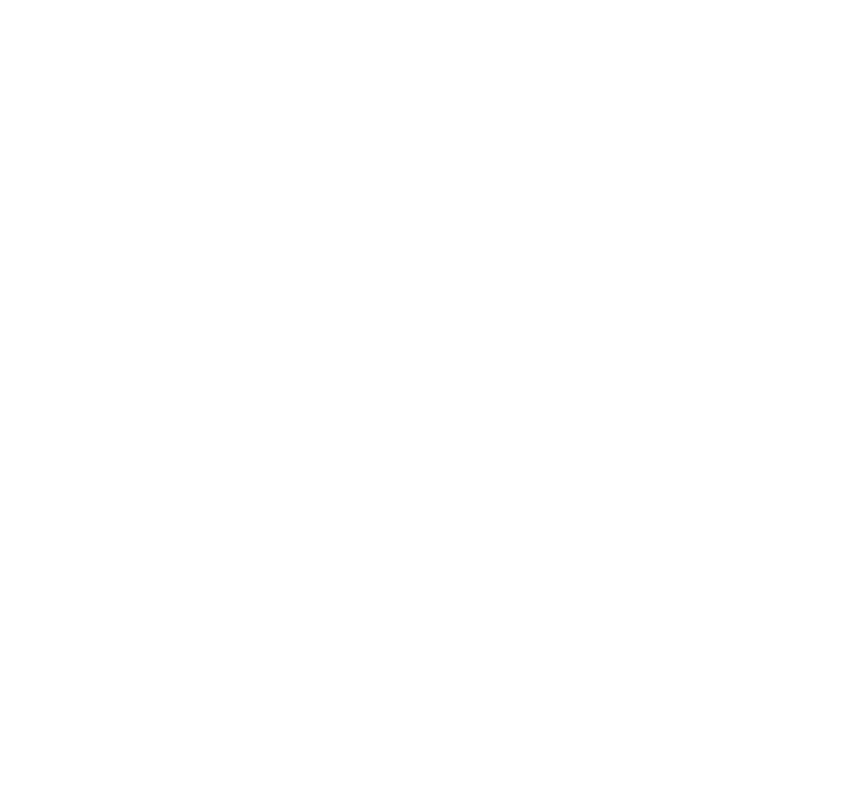
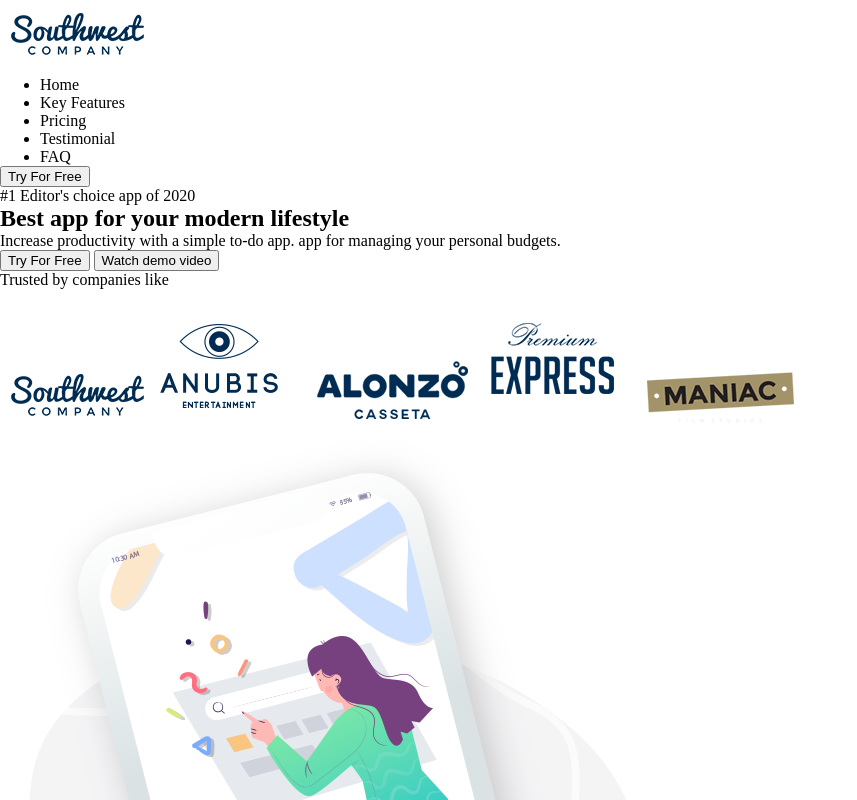
Before and after one commit to Labir852/AppLab, a plain HTML site: page index.html in a window 1280 px wide. Shown: the top 800 px of the page, without its empty margins (0-857 px from the left). Drawn offline with Linux system fonts and the light colour scheme.

Commit message:
wrote html of 2nd banner

```diff
--- a/index.html
+++ b/index.html
@@ -7,5 +7,46 @@
     <link rel="stylesheet" href="style.css" />
     <title>Document</title>
   </head>
-  <body></body>
+  <body>
+    <header>
+      <img src="./AppLab/01. Freebie/company-logo-list-1.png" alt="">
+      <ul>
+        <li>Home</li>
+        <li>Key Features</li>
+        <li>Pricing</li>
+        <li>Testimonial</li>
+        <li>FAQ</li>
+      </ul>
+      <button>Try For Free</button>
+    </header>
+    <section>
+      <div>
+        <p>#1 Editor's choice app of 2020</p>
+        <h1>Best app for your  modern lifestyle</h1>
+        <p>Increase productivity with a simple to-do app. app for managing your personal budgets.</p>
+        <button>Try For Free</button>
+        <button>Watch demo video</button>
+      </div>
+      <div>
+        <p>Trusted by companies like</p>
+        <img src="AppLab/01. Freebie/company-logo-list-1.png" alt="">
+        <img src="AppLab/01. Freebie/company-logo-list-2.png" alt="">
+        <img src="AppLab/01. Freebie/company-logo-list-3.png" alt="">
+        <img src="AppLab/01. Freebie/company-logo-list-4.png" alt="">
+        <img src="AppLab/01. Freebie/company-logo-list-5.png" alt="">
+      </div>
+      <div>
+        <img src="AppLab/01. Freebie/2nd banner left image background.png" alt="">
+      </div>
+      <div>
+        <h1>Awesome apps Features</h1>
+        <p>Increase productivity with a simple to-do app. app for managing your personal budgets. </p>
+        <img src="AppLab/01. Freebie/group-logo-text-feature-1-clock.png" alt="">
+        <h3>Fast Performance</h3>
+        <p>Get your blood tests delivered at home collect a sample from </p>
+        <img src="AppLab/01. Freebie/group-logo-text-feature-2-prototyping.png" alt="">
+        <img src="AppLab/01. Freebie/group-logo-text-feature-3-vectoredit.png" alt="">
+      </div>
+    </section>
+  </body>
 </html>
```
